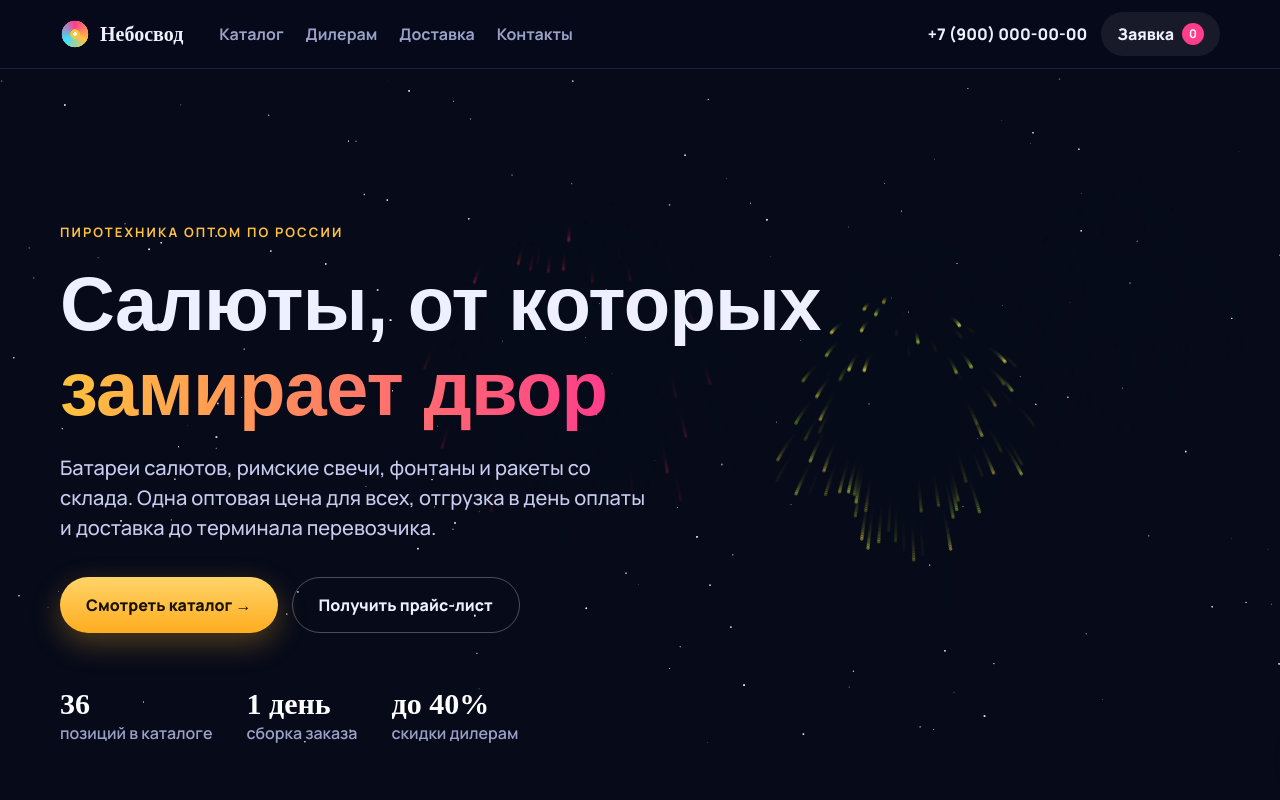
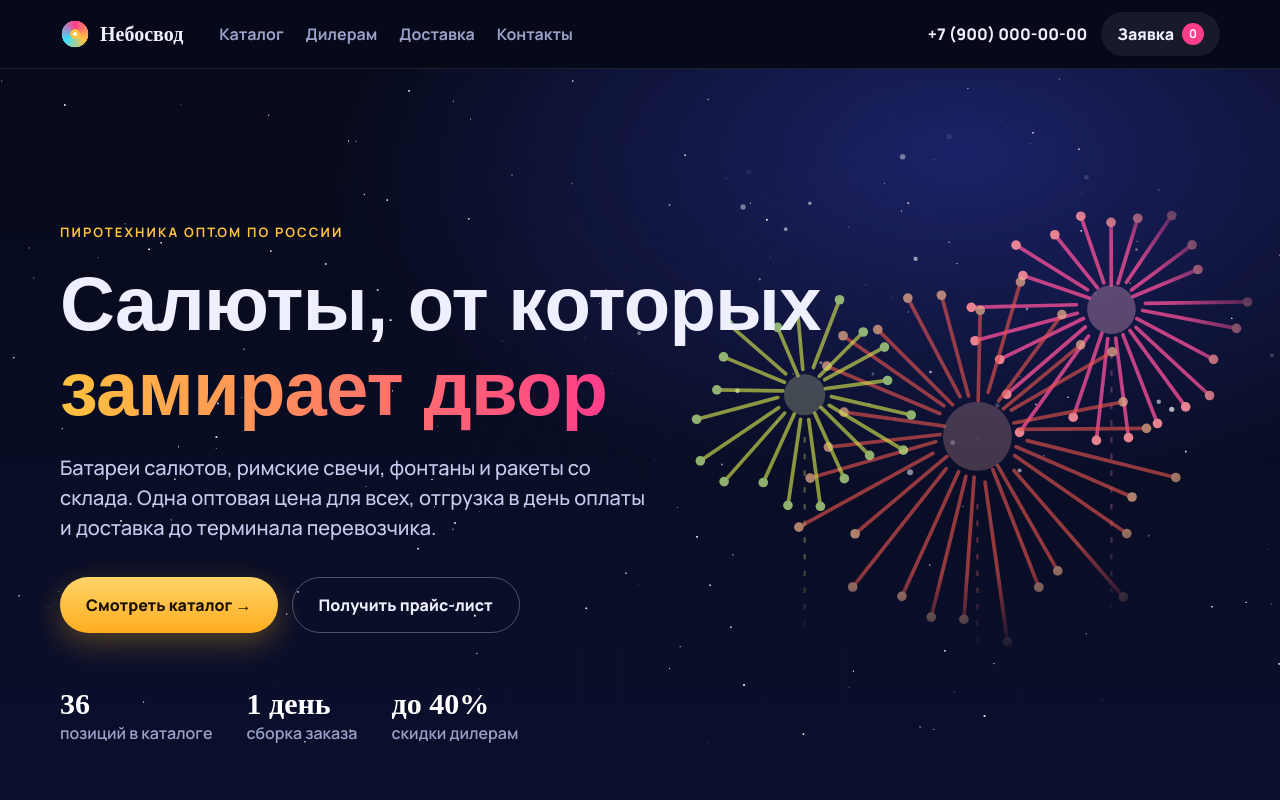
Before and after one commit to Vladislav-JB/salyuty, a plain HTML site: page index.html in a window 1280 px wide. Shown: the top 800 px of the page. Drawn offline with Linux system fonts and the light colour scheme; a web font is replaced by a local one.

Commit message:
Рисунок салюта на первом экране
Co-Authored-By: Claude Opus 5.5 <noreply@anthropic.com>

```diff
--- a/index.html
+++ b/index.html
@@ -40,6 +40,9 @@ h1,h2,h3{font-family:Unbounded,sans-serif;line-height:1.12;letter-spacing:-.01em
 
 .hero{position:relative;min-height:640px;display:flex;align-items:center;overflow:hidden;background:radial-gradient(900px 500px at 75% 10%,#1b2266,transparent 70%),linear-gradient(180deg,#070a1a,#0b1030)}
 #sky{position:absolute;inset:0;width:100%;height:100%}
+.hero__art{position:absolute;right:-2%;top:4%;width:58%;max-width:820px;aspect-ratio:4/3;opacity:.9;pointer-events:none;-webkit-mask:radial-gradient(closest-side,#000 70%,transparent);mask:radial-gradient(closest-side,#000 70%,transparent)}
+.hero__art svg{width:100%;height:100%;display:block}
+@media (max-width:900px){.hero__art{display:none}}
 .hero .wrap{position:relative;z-index:2;width:100%;padding-top:60px;padding-bottom:80px}
 .hero h1{font-size:clamp(36px,6vw,76px);font-weight:800;max-width:780px;margin-top:18px}
 .hero h1 em{font-style:normal;background:linear-gradient(90deg,var(--gold),var(--pink));-webkit-background-clip:text;background-clip:text;color:transparent}
@@ -206,6 +209,7 @@ section{padding:90px 0}
 </div></header>
 
 <section class="hero" id="top">
+  <div class="hero__art" id="heroArt" aria-hidden="true"></div>
   <canvas id="sky" aria-hidden="true"></canvas>
   <div class="wrap">
     <span class="kicker">Пиротехника оптом по России</span>
@@ -536,14 +540,14 @@ demoForm($('leadForm'), 'okLead'); demoForm($('cartForm'), 'okCart');
 function sky(){
   const cv = $('sky'), cx = cv.getContext('2d'), reduce = matchMedia('(prefers-reduced-motion: reduce)').matches;
   let W = 0, H = 0, parts = [], rockets = [], stars = [];
-  function size(){ const r = cv.getBoundingClientRect(), dpr = Math.min(devicePixelRatio || 1, 2); W = r.width; H = r.height; cv.width = W * dpr; cv.height = H * dpr; cx.setTransform(dpr, 0, 0, dpr, 0, 0); cx.fillStyle = '#070a1a'; cx.fillRect(0, 0, W, H);
+  function size(){ const r = cv.getBoundingClientRect(), dpr = Math.min(devicePixelRatio || 1, 2); W = r.width; H = r.height; cv.width = W * dpr; cv.height = H * dpr; cx.setTransform(dpr, 0, 0, dpr, 0, 0);
     stars = Array.from({length: Math.round(W * H / 6000)}, () => ({x: Math.random() * W, y: Math.random() * H * .8, r: Math.random() * 1.2 + .3, t: Math.random() * 6})); }
   size(); addEventListener('resize', size);
   function boom(x, y){ const hue = Math.random() * 360, n = 70 + (Math.random() * 50 | 0), sp = 2 + Math.random() * 2.5;
     for (let i = 0; i < n; i++){ const a = i / n * Math.PI * 2, v = sp * (.6 + Math.random() * .5); parts.push({x, y, vx: Math.cos(a) * v, vy: Math.sin(a) * v, life: 1, hue: hue + Math.random() * 30, d: .008 + Math.random() * .008}); } }
   function launch(){ const x = W * (W < 700 ? .2 + Math.random() * .7 : .45 + Math.random() * .5); rockets.push({x, y: H, vy: -(H * .011 + Math.random() * 3), ty: H * (.1 + Math.random() * .3)}); }
   function frame(t){
-    cx.fillStyle = 'rgba(7,10,26,.22)'; cx.fillRect(0, 0, W, H);
+    cx.globalCompositeOperation = 'destination-out'; cx.fillStyle = 'rgba(0,0,0,.22)'; cx.fillRect(0, 0, W, H); cx.globalCompositeOperation = 'source-over';
     stars.forEach(s => { cx.globalAlpha = .4 + .4 * Math.sin(t / 900 + s.t); cx.fillStyle = '#fff'; cx.fillRect(s.x, s.y, s.r, s.r); }); cx.globalAlpha = 1;
     rockets = rockets.filter(r => { r.y += r.vy; r.vy *= .985; cx.fillStyle = '#ffd88a'; cx.fillRect(r.x, r.y, 2, 6); if (r.y <= r.ty || r.vy > -1.2){ boom(r.x, r.y); return false; } return true; });
     parts = parts.filter(p => { p.x += p.vx; p.y += p.vy; p.vx *= .985; p.vy = p.vy * .985 + .035; p.life -= p.d;
@@ -553,12 +557,10 @@ function sky(){
   }
   if (reduce){ stars.forEach(s => { cx.fillStyle = '#fff'; cx.fillRect(s.x, s.y, s.r, s.r); }); boom(W * .7, H * .3); boom(W * .85, H * .2);
     parts.forEach(p => { for (let k = 0; k < 30; k++){ p.x += p.vx; p.y += p.vy; p.vy += .03; } cx.fillStyle = `hsl(${p.hue},100%,65%)`; cx.beginPath(); cx.arc(p.x, p.y, 1.8, 0, 7); cx.fill(); }); return; }
-  // два салюта уже раскрыты в момент открытия страницы — небо не пустое с первой секунды
-  boom(W * (W < 700 ? .7 : .72), H * .28); boom(W * (W < 700 ? .3 : .88), H * .18);
-  parts.forEach(p => { for (let k = 0; k < 22; k++){ p.x += p.vx; p.y += p.vy; p.vx *= .985; p.vy = p.vy * .985 + .035; p.life -= p.d; } });
-  parts.forEach(p => { cx.fillStyle = `hsla(${p.hue},100%,${55 + p.life * 25}%,${p.life})`; cx.beginPath(); cx.arc(p.x, p.y, 1.8, 0, 7); cx.fill(); });
-  setTimeout(launch, 900); requestAnimationFrame(frame);
+  launch(); setTimeout(launch, 500); requestAnimationFrame(frame);
 }
+// постоянный рисунок салюта справа на компьютере — небо не пустое с первой секунды
+$('heroArt').innerHTML = burst({id:'hero-art', name:'Небосвод', hue:320});
 
 renderCats(); rerender(); renderCart(); sky();
 </script>
```
